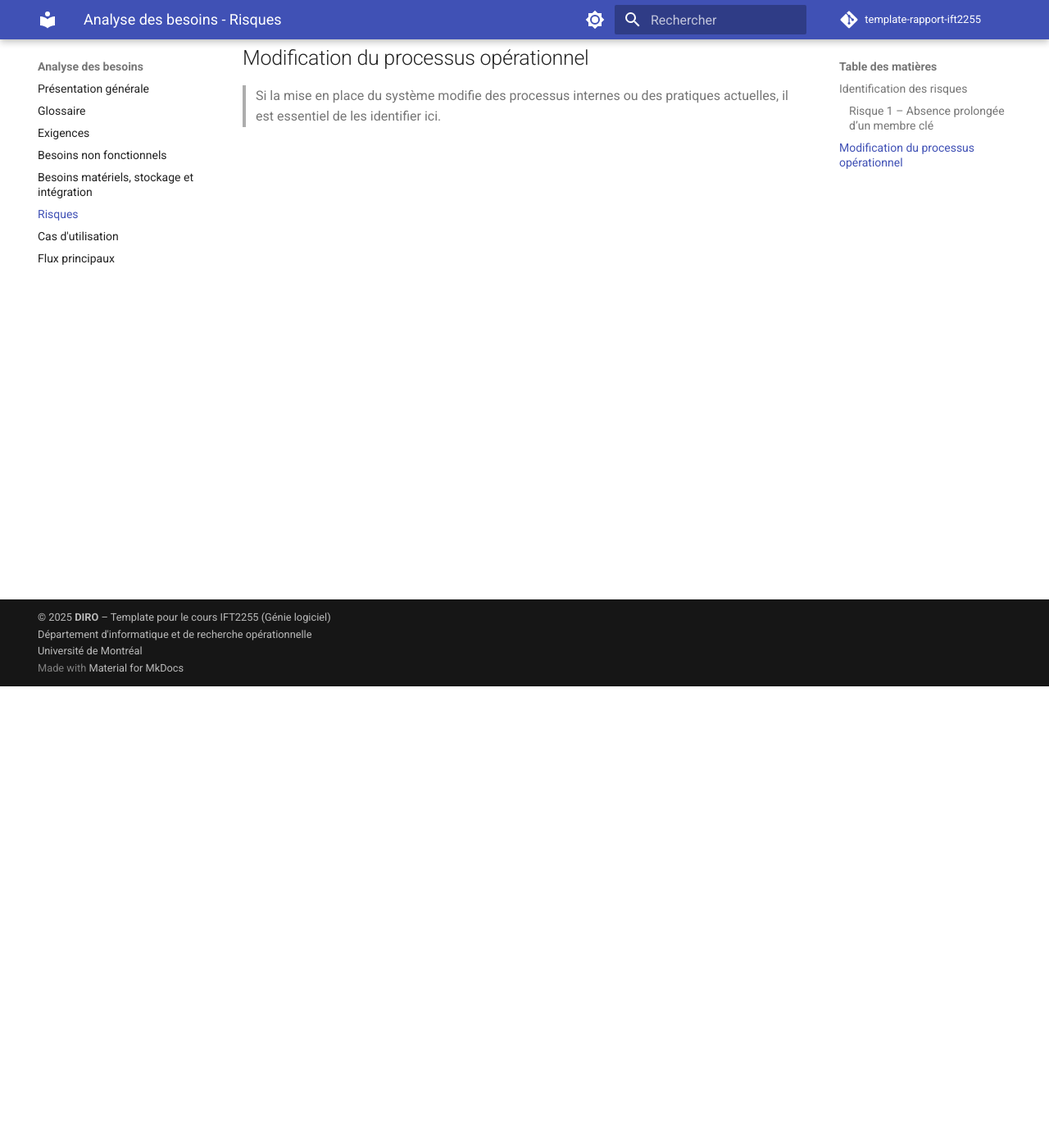
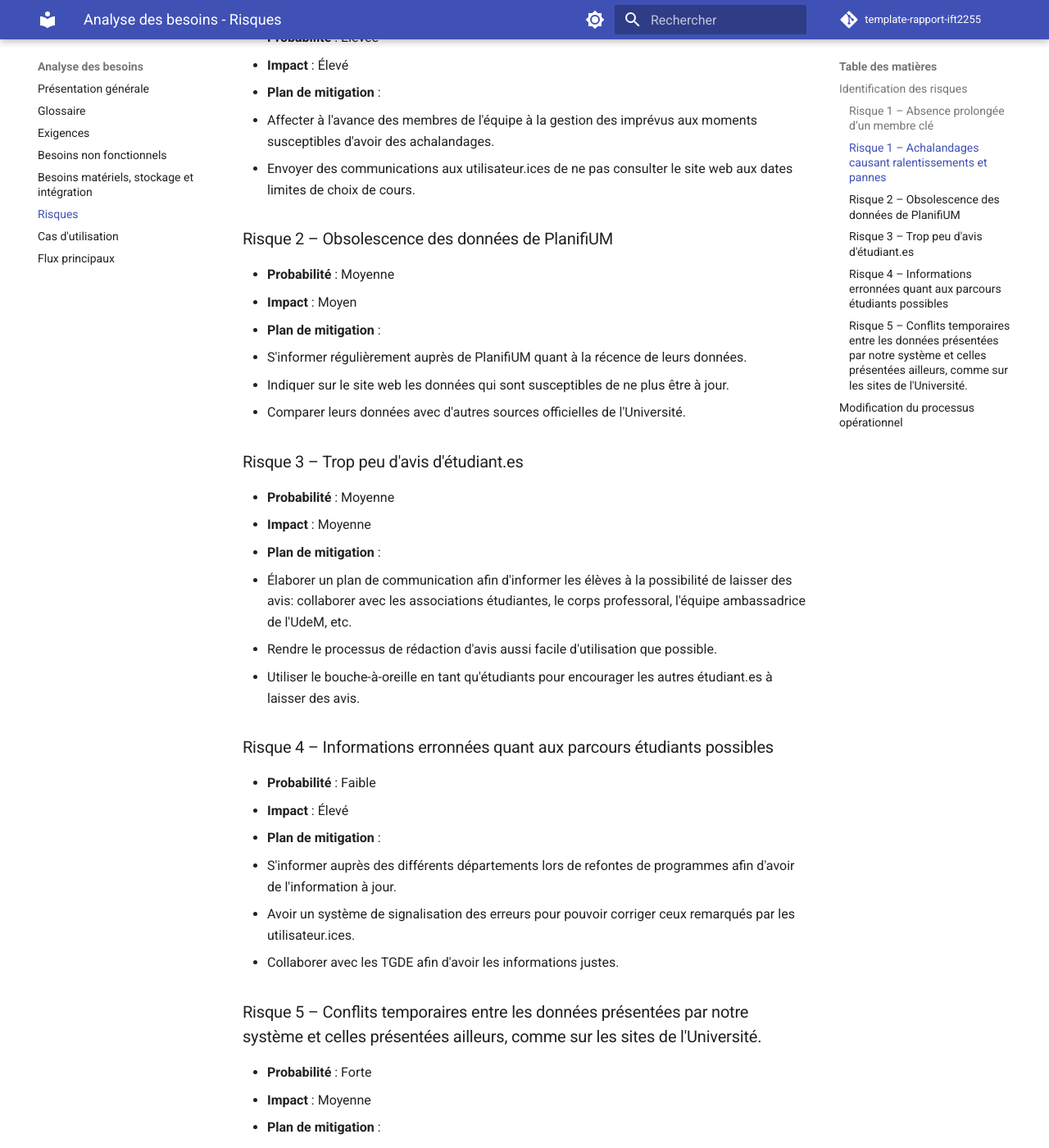
Before and after one commit to abdel2154/IFT2255, an MkDocs documentation site: the page built from docs/besoins/risques.md, in a window 1280 px wide and 1400 px high, scrolled down 563 px. Shown: the whole window at 82% size. Built offline with MkDocs 1.6.1 and Material for MkDocs 9.7.7, drawn with Linux system fonts in a browser that asks for light colours; comment, search, counter and statistics services are not loaded; some of the changed text lies outside the part shown.

Commit message:
Ajouté risques

```diff
--- a/docs/besoins/risques.md
+++ b/docs/besoins/risques.md
@@ -17,6 +15,51 @@ TODO: Lister les principaux risques identifiés (techniques, humains, organisati
   - Documentation régulière du travail
   - Favoriser le pair programming
 
+### Risque 1 – Achalandages causant ralentissements et pannes
+
+- **Probabilité** : Élevée
+- **Impact** : Élevé
+- **Plan de mitigation** :
+  - Affecter à l'avance des membres de l'équipe à la gestion des imprévus aux moments susceptibles d'avoir des achalandages.
+  - Envoyer des communications aux utilisateur.ices de ne pas consulter le site web aux dates limites de choix de cours.
+
+### Risque 2 – Obsolescence des données de PlanifiUM
+
+- **Probabilité** : Moyenne
+- **Impact** : Moyen
+- **Plan de mitigation** :
+  - S'informer régulièrement auprès de PlanifiUM quant à la récence de leurs données.
+  - Indiquer sur le site web les données qui sont susceptibles de ne plus être à jour.
+  - Comparer leurs données avec d'autres sources officielles de l'Université.
+
+### Risque 3 – Trop peu d'avis d'étudiant.es
+
+- **Probabilité** : Moyenne
+- **Impact** : Moyenne
+- **Plan de mitigation** :
+  - Élaborer un plan de communication afin d'informer les élèves à la possibilité de laisser des avis: collaborer avec les associations étudiantes, le corps professoral, l'équipe ambassadrice de l'UdeM, etc.
+  - Rendre le processus de rédaction d'avis aussi facile d'utilisation que possible.
+  - Utiliser le bouche-à-oreille en tant qu'étudiants pour encourager les autres étudiant.es à laisser des avis.
+
+### Risque 4 – Informations erronnées quant aux parcours étudiants possibles
+
+- **Probabilité** : Faible
+- **Impact** : Élevé
+- **Plan de mitigation** :
+  - S'informer auprès des différents départements lors de refontes de programmes afin d'avoir de l'information à jour.
+  - Avoir un système de signalisation des erreurs pour pouvoir corriger ceux remarqués par les utilisateur.ices.
+  - Collaborer avec les TGDE afin d'avoir les informations justes.
+
+### Risque 5 – Conflits temporaires entre les données présentées par notre système et celles présentées ailleurs, comme sur les sites de l'Université.
+
+- **Probabilité** : Forte
+- **Impact** : Moyenne
+- **Plan de mitigation** :
+  - Indiquer aux utilisateurs.ices que nous savons que des discordances existent, et de faire confiance à nos données.
+  - Communiquer avec l'Université lorsque nous mettons à jour des données qui se retrouvent aussi sur leurs sites web.
+
 ## Modification du processus opérationnel
 
-> Si la mise en place du système modifie des processus internes ou des pratiques actuelles, il est essentiel de les identifier ici.
+> La mise en place de notre système pourrait modifier la manière d'utiliser le panier du cours du Centre Étudiant. En effet, celui-ci permet de voir un apercu d'un horaire. Cependant, étant donné qu'il faut s'inscrire à un cours afin de le voir sur cet horaire, il sera plus facile d'utiliser notre simulateur d'horaire.
+>
+> De plus, ce système ajoute des tâches aux TGDEs. Il sera donc nécessaire de former les TDGE, et potentiellement d'en engager davantage afin de pouvoir répartir cette nouvelle charge de travail.
```
Also changed, not shown: other parts of docs/besoins/risques.md (+0 -2 lines).
